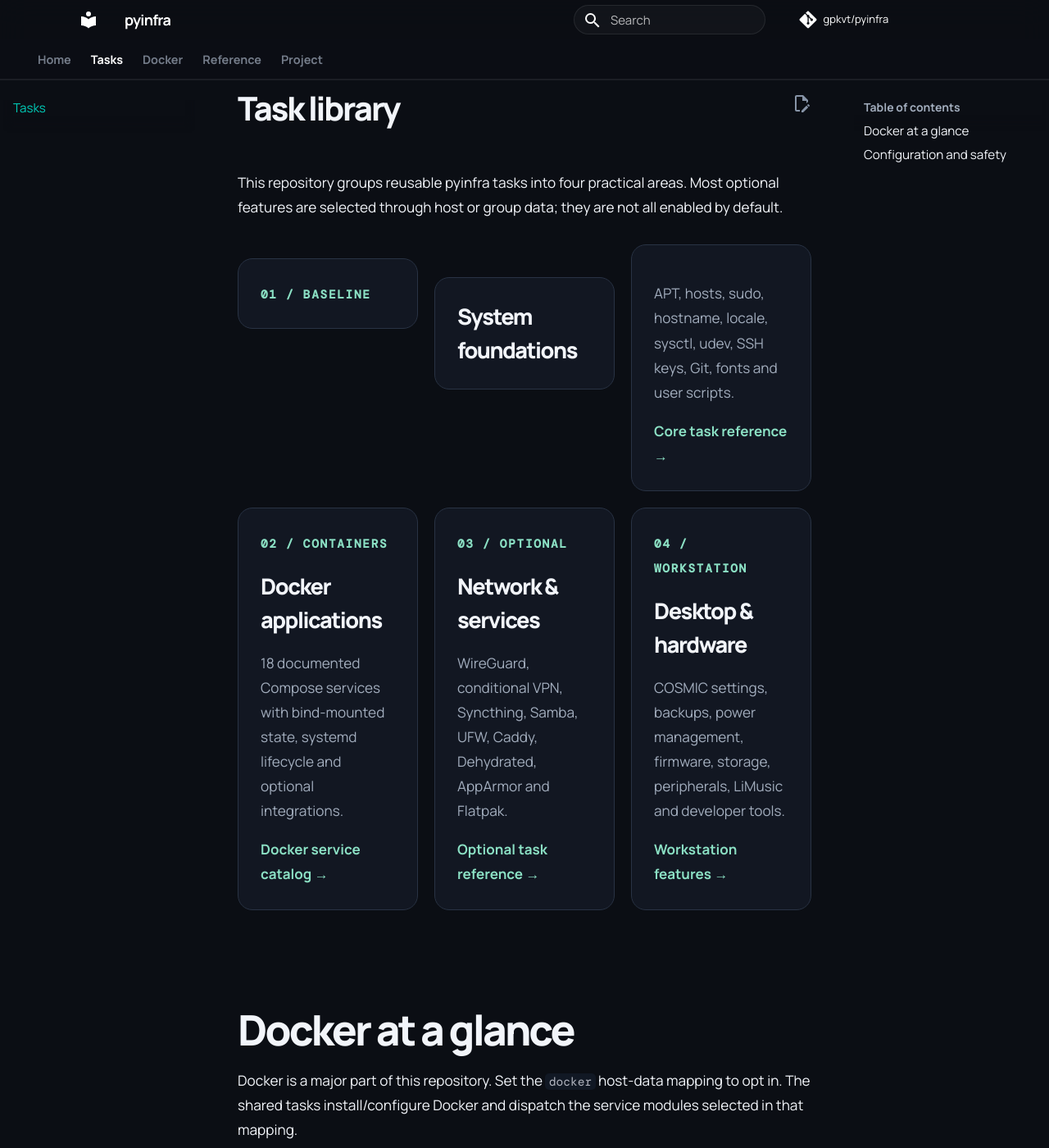
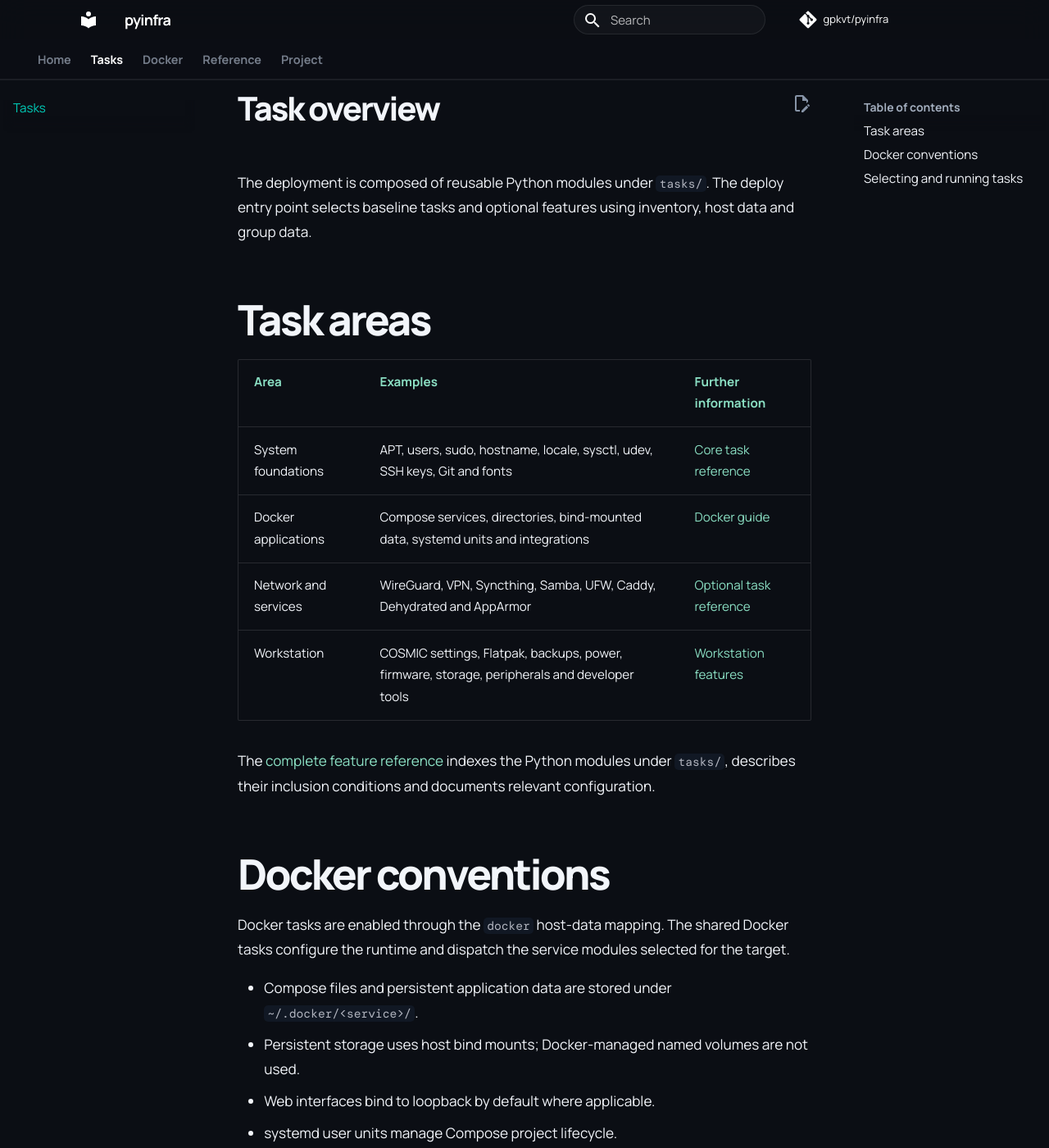
Before and after one commit to gpkvt/pyinfra, an MkDocs documentation site: the page built from docs/tasks-overview.md, in a window 1280 px wide and 1400 px high. Shown: the whole window at 82% size. Built offline with MkDocs 1.6.1 and Material for MkDocs 9.7.7, drawn with Linux system fonts in a browser that asks for light colours; some web fonts are replaced; comment, search, counter and statistics services are not loaded; some of the changed text lies outside the part shown.

Commit message:
docs: replace promotional website with technical documentation

````diff
--- a/docs/tasks-overview.md
+++ b/docs/tasks-overview.md
@@ -1,48 +1,36 @@
-# Task library
+# Task overview
 
-This repository groups reusable pyinfra tasks into four practical areas. Most optional features are selected through host or group data; they are not all enabled by default.
+The deployment is composed of reusable Python modules under `tasks/`. The deploy entry point selects baseline tasks and optional features using inventory, host data and group data.
 
-<div class="site-cards" markdown>
-  <a href="tasks/#core-tasks" class="site-card">
-    <span class="site-number">01 / BASELINE</span>
-    <h3>System foundations</h3>
-    <p>APT, hosts, sudo, hostname, locale, sysctl, udev, SSH keys, Git, fonts and user scripts.</p>
-    <strong>Core task reference →</strong>
-  </a>
-  <a href="docker/" class="site-card">
-    <span class="site-number">02 / CONTAINERS</span>
-    <h3>Docker applications</h3>
-    <p>18 documented Compose services with bind-mounted state, systemd lifecycle and optional integrations.</p>
-    <strong>Docker service catalog →</strong>
-  </a>
-  <a href="tasks/#optional-tasks" class="site-card">
-    <span class="site-number">03 / OPTIONAL</span>
-    <h3>Network &amp; services</h3>
-    <p>WireGuard, conditional VPN, Syncthing, Samba, UFW, Caddy, Dehydrated, AppArmor and Flatpak.</p>
-    <strong>Optional task reference →</strong>
-  </a>
-  <a href="feature-reference/#workstation-role-features" class="site-card">
-    <span class="site-number">04 / WORKSTATION</span>
-    <h3>Desktop &amp; hardware</h3>
-    <p>COSMIC settings, backups, power management, firmware, storage, peripherals, LiMusic and developer tools.</p>
-    <strong>Workstation features →</strong>
-  </a>
-</div>
+## Task areas
 
-## Docker at a glance
+| Area | Examples | Further information |
+| --- | --- | --- |
+| System foundations | APT, users, sudo, hostname, locale, sysctl, udev, SSH keys, Git and fonts | [Core task reference](tasks/#core-tasks) |
+| Docker applications | Compose services, directories, bind-mounted data, systemd units and integrations | [Docker guide](docker/) |
+| Network and services | WireGuard, VPN, Syncthing, Samba, UFW, Caddy, Dehydrated and AppArmor | [Optional task reference](tasks/#optional-tasks) |
+| Workstation | COSMIC settings, Flatpak, backups, power, firmware, storage, peripherals and developer tools | [Workstation features](feature-reference/#workstation-role-features) |
 
-Docker is a major part of this repository. Set the `docker` host-data mapping to opt in. The shared tasks install/configure Docker and dispatch the service modules selected in that mapping.
+The [complete feature reference](feature-reference/) indexes the Python modules under `tasks/`, describes their inclusion conditions and documents relevant configuration.
 
-- Compose files and persistent data live under `~/.docker/<service>/`.
+## Docker conventions
+
+Docker tasks are enabled through the `docker` host-data mapping. The shared Docker tasks configure the runtime and dispatch the service modules selected for the target.
+
+- Compose files and persistent application data are stored under `~/.docker/<service>/`.
 - Persistent storage uses host bind mounts; Docker-managed named volumes are not used.
 - Web interfaces bind to loopback by default where applicable.
-- User systemd units manage Compose project lifecycle.
-- Sablier can provide on-demand startup; a separate battery monitor can stop/restore selected containers. They are mutually exclusive.
+- systemd user units manage Compose project lifecycle.
+- Sablier on-demand startup and the battery monitor are mutually exclusive options.
 
-See [Docker services](docker/) for the service catalog, ports, data paths, secrets and operational behavior.
+See the [Docker guide](docker/) for the service catalog, ports, data paths, secrets and operational behavior.
 
-## Configuration and safety
+## Selecting and running tasks
 
-Optional task inclusion is controlled by `deploy.py` and host/group data. Start with the [configuration guide](configuration/), inspect the [complete feature reference](feature-reference/) and run a [dry deployment](deployment/) before applying changes.
+Optional task inclusion is controlled by `deploy.py` and host or group data. Start with the [configuration guide](configuration/), check the [feature reference](feature-reference/) and preview the deployment before applying it:
 
-The [complete feature reference](feature-reference/) indexes every Python module under `tasks/`, including feature gates and important limitations. It is the detailed index; this page is the short orientation.
+```bash
+pyinfra inventory.py deploy.py --dry --diff
+```
+
+The preview should be reviewed for the intended hosts and operations. Apply only after checking the proposed changes and confirming that backups and access recovery are available where needed.
````
